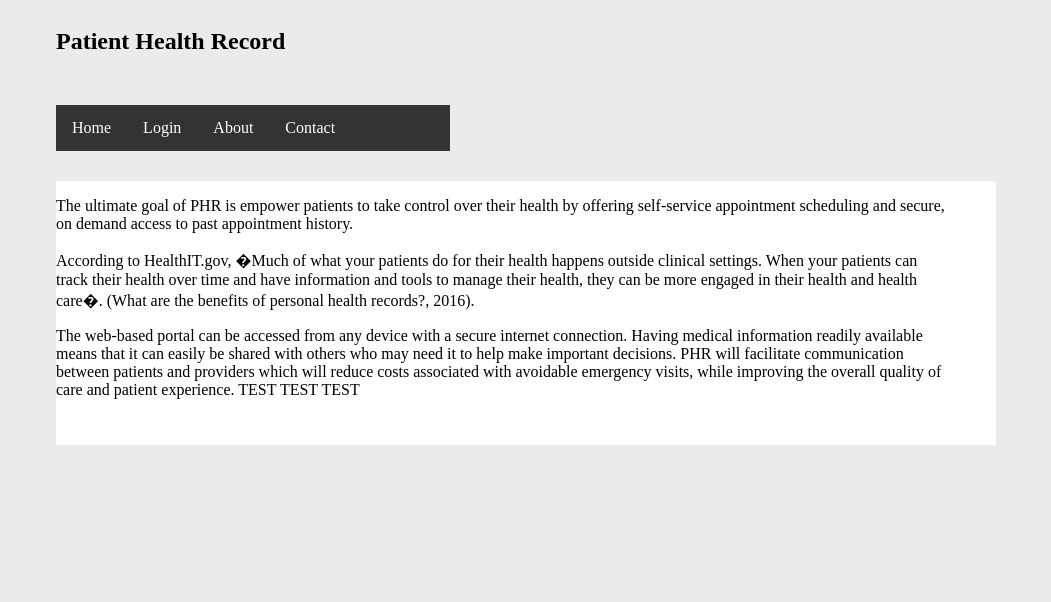
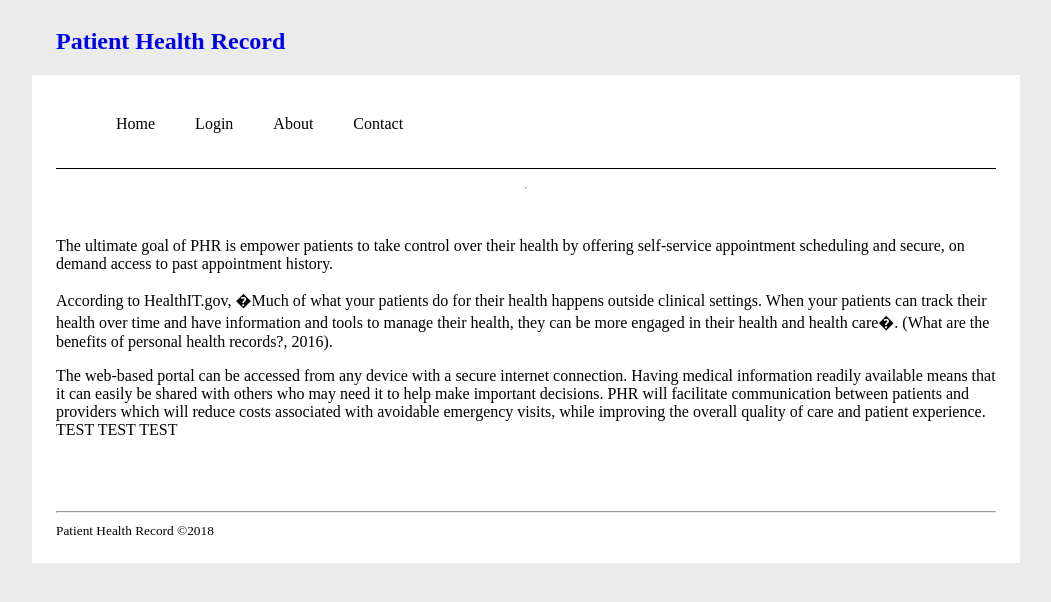
Before and after one commit to wa57/PatientHealthRecord, a PHP site: page /about.php in a window 1280 px wide. Shown: the top 602 px of the page, without its empty margins (114-1165 px from the left). Run offline with PHP 8.4, Linux system fonts and the light colour scheme.

Commit message:
[CRON] Auto Commit

```diff
--- a/about.php
+++ b/about.php
@@ -25,3 +25,5 @@
         </p>
     </div>
 </div>
+
+<?php include 'footer.php' ?>
--- a/contact.php
+++ b/contact.php
@@ -10,3 +10,5 @@
         <p>Database Developer - Dhrumi Patel, PatelD23@sacredheart.edu</p>
     </div>
 </div>
+
+<?php include 'footer.php' ?>
--- a/css/main.css
+++ b/css/main.css
@@ -25,7 +25,7 @@ table, th, td {
 }
 
 td, th{
-    padding: 1em;
+    padding: 0.5em;
 }
 
 th {
--- a/footer.php
+++ b/footer.php
@@ -1,4 +1,8 @@
-<footer>
-<hr/>
-
-</footer>
+<div class="container footer">
+    <div>
+        <footer>
+        <hr/>
+        <small>Patient Health Record &copy;2018</small>
+        </footer>
+    </div>
+</div>
--- a/index.php
+++ b/index.php
@@ -21,3 +21,5 @@
         </p>
     </div>
 </div>
+
+<?php include 'footer.php' ?>
--- a/layout.php
+++ b/layout.php
@@ -8,20 +8,33 @@
         body {
             background-color: #ebebeb;
         }
+
         .header {
             grid-area: header;
             margin: 0 auto;
         }
+
         .menu {
             grid-area: menu;
             margin: 0 auto;
+            background-color: #fff;
+            padding: 1.5em;
         }
+
         .main {
             grid-area: main;
             margin: 0 auto;
             background-color: #fff;
+            padding: 1.5em;
+            padding-top: 0;
         }
-        .footer { grid-area: footer; }
+
+        .footer {
+            grid-area: footer;
+            margin: 0 auto;
+            background-color: #fff;
+            padding: 1.5em;
+        }
 
         .container {
             display: grid;
@@ -29,16 +42,26 @@
                 'header header header header header header'
                 'menu menu menu menu menu menu'
                 'main main main main main main'
-                'footer footer footer footer footer footer';
+                'footer';
             grid-gap: 10px;
             max-width: 940px;
         }
 
+        h2 a {
+            text-decoration: none;
+        }
+
+        h2 a:visited {
+            color: black;
+        }
+
+        nav {
+            padding-bottom: 35px;
+            border-bottom: 1px solid black;
+        }
+
         nav ul {
             list-style-type: none;
-            margin: 0 auto;
-            padding: 0;
-            overflow: hidden;
             background-color: #333;
         }
 
@@ -48,15 +71,14 @@
 
         nav li a {
             display: block;
-            color: white;
+            color: black;
             text-align: center;
-            padding: 14px 16px;
+            padding: 0 20px;
             text-decoration: none;
         }
 
-        /* Change the link color to #111 (black) on hover */
         nav li a:hover {
-            background-color: #111;
+            text-decoration: underline;
         }
 
         .booked {
@@ -149,11 +171,10 @@
 </head>
 <body>
     <div class="container header">
-        <h2>Patient Health Record</h2>
+        <h2><a href="index.php">Patient Health Record</a></h2>
     </div>
 
     <div class="container menu">
-        <aside>
         <nav>
             <ul>
                 <li><a href="index.php">Home</a></li>
@@ -166,7 +187,7 @@
                 <li><a href="contact.php">Contact</a></li>
             </ul>
         </nav>
-        </aside>
+        <hr/>
     </div>
 </body>
 </html>
--- a/login.php
+++ b/login.php
@@ -205,3 +205,5 @@
         </form>
     </div>
 </div>
+
+<?php include 'footer.php' ?>
```
Lines whose indentation alone changed are shown as unchanged.
